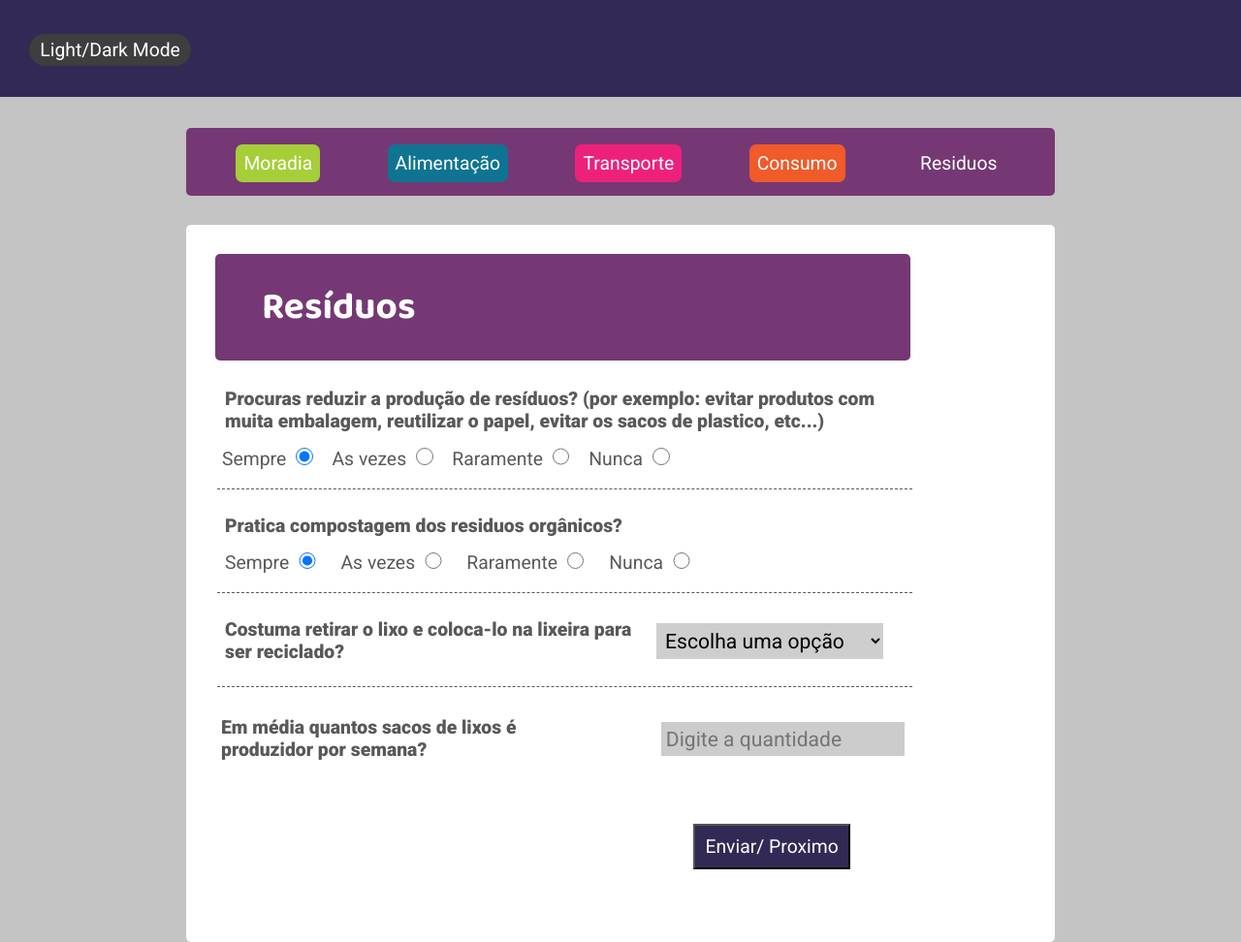
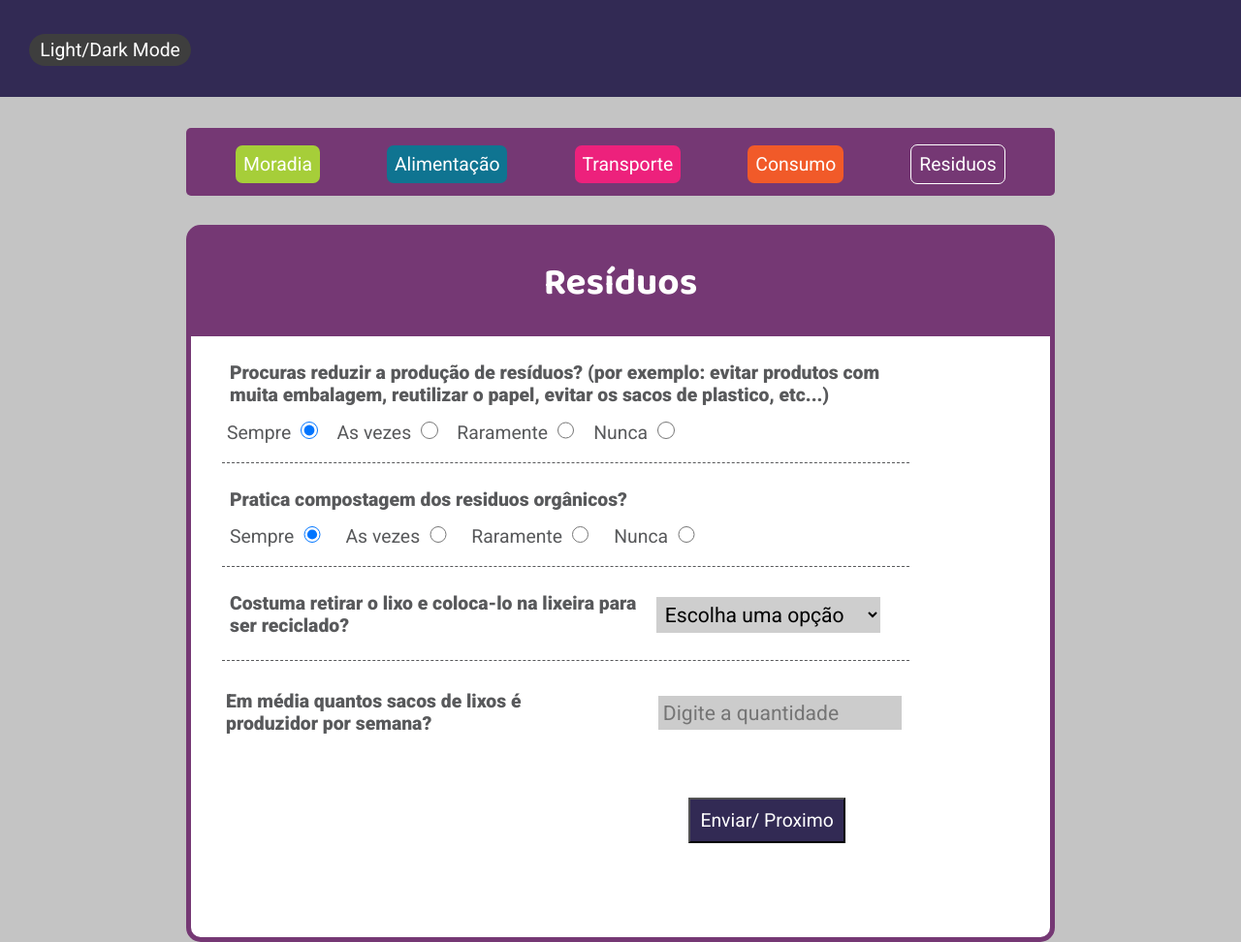
Before and after one commit to SenacProgWeb7Lagoas/projetointegrador, a plain HTML site: page residuos.html in a window 1280 px wide. Shown: the top 972 px of the page at 97% size. Drawn offline with Linux system fonts and the light colour scheme; a web font is replaced by a local one.

Commit message:
adequações

```diff
--- a/assests/css/residuos.css
+++ b/assests/css/residuos.css
@@ -117,12 +117,13 @@ header nav ul li a {
 }
 
 .botao-residuos {
+    border: 1px solid #fff;
     background-color: var(--residuos);
 }
 
 .botao-residuos:focus-within {
     border-radius: 5px;
-    border: 2px solid var(--alimentacao);
+    border: 2px solid var(--branco);
     transition: 1s;
 }
 
@@ -137,26 +138,26 @@ header nav ul li a {
 /* fim da estilizção do cabecalho header */
 
 main {
+    border: 5px solid var(--residuos);
     height: 740px;
     width: 70%;
     max-width: 1200px;
     background-color: var(--branco);
-    border-radius: 5px;
+    border-radius: 15px;
     margin: 30px auto;
-    padding-top: 10px;
 }
 
 h2 {
-    width: 80%;
+    width: 100%;
     height: 110px;
     background-color: var(--residuos);
     font-family: var(--font2);
     font-weight: bolder;
     font-size: 2.2rem;
     color: white;
-    border-radius: 5px;
-    margin: 20px 30px;
+    /*border-radius: 6px;*/
     padding: 24px 48px;
+    text-align: center;
 }
 
 
```
